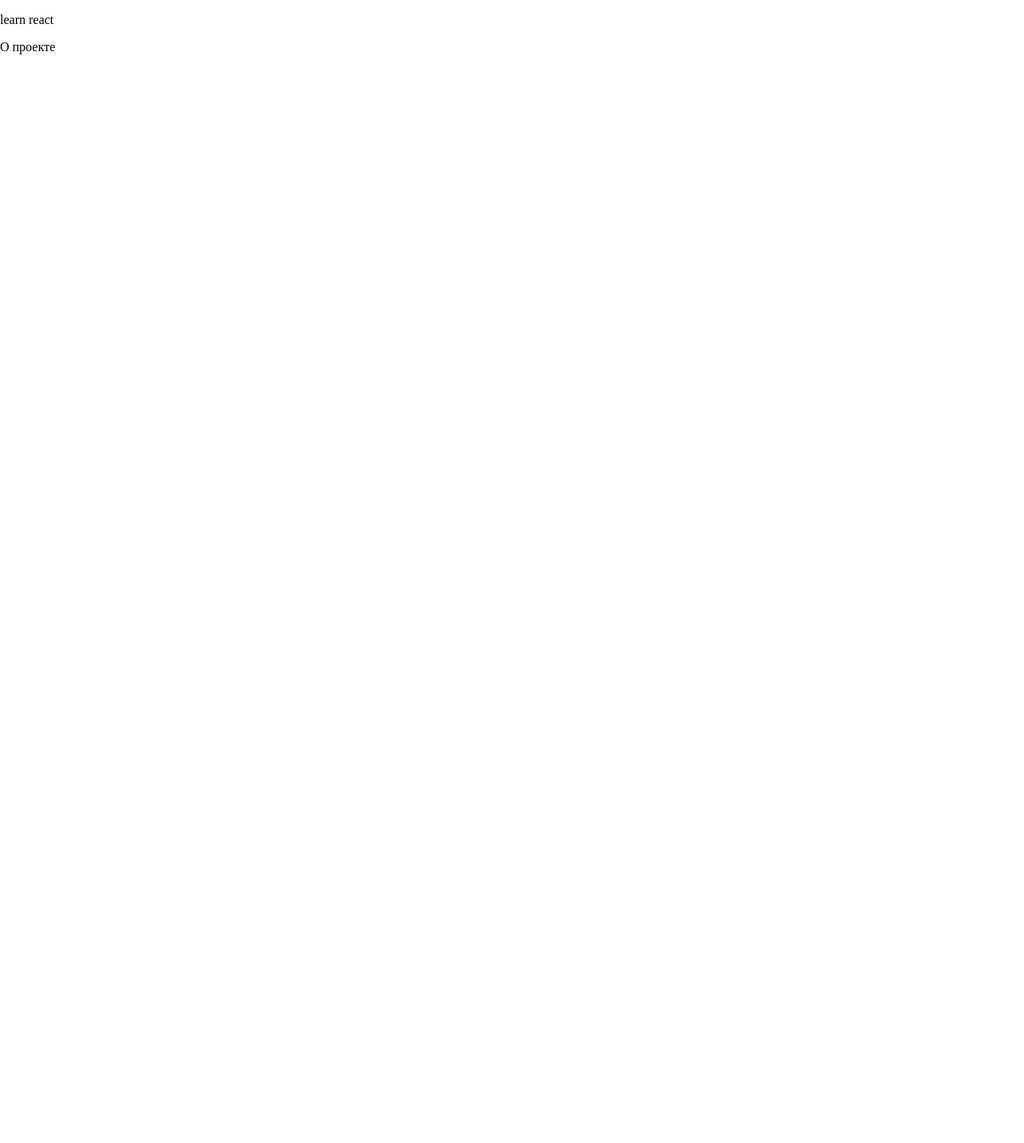
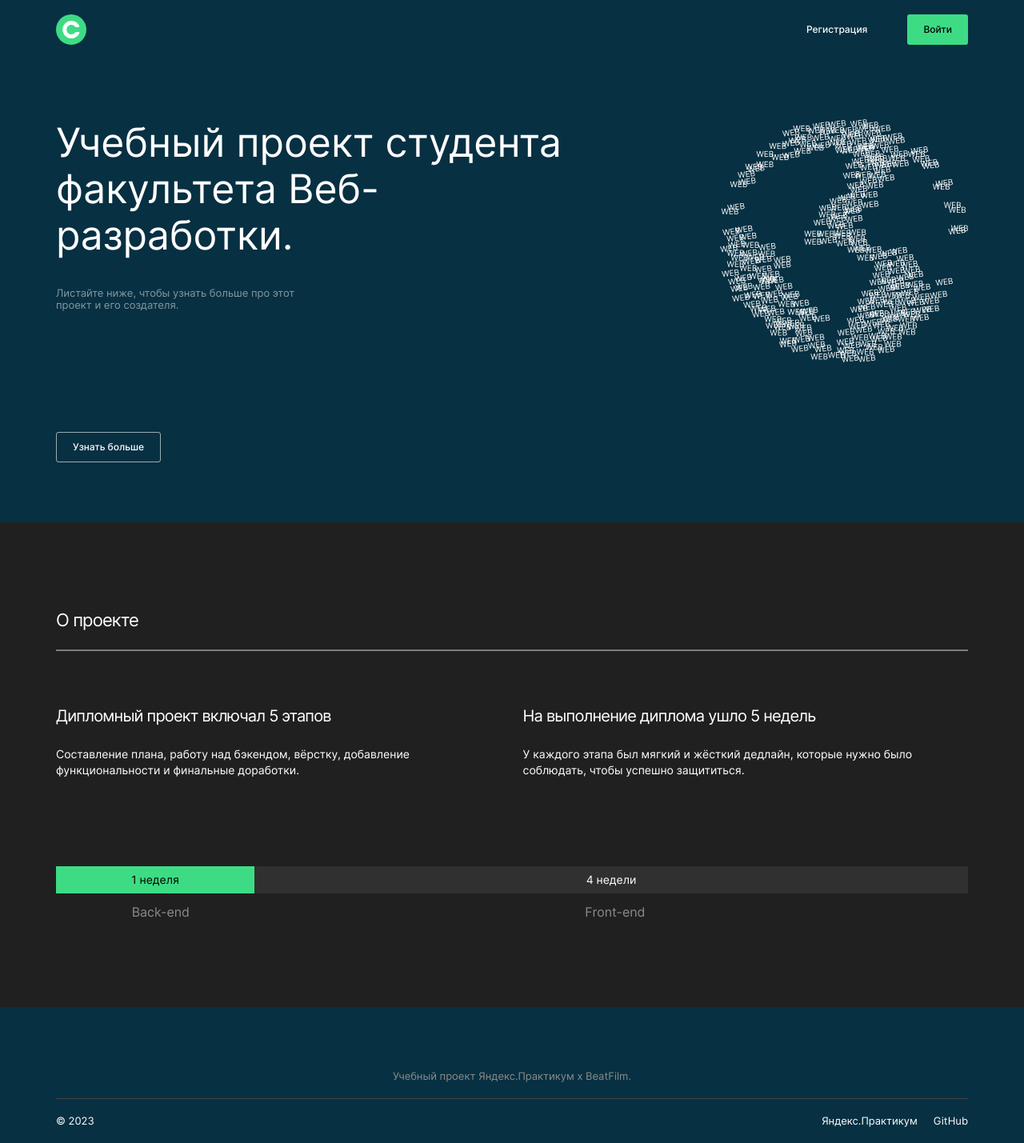
Before and after one commit to Kampel2012/movies-explorer-frontend, a React (Create React App) app: page / in a window 1280 px wide. Shown: the whole page at 80% size. Before the commit the page ends 800 px from the top, so only its background shows below. Built offline with nearby package versions, Linux system fonts and the light colour scheme.

Commit message:
верстка about me

```diff
--- a/public/index.html
+++ b/public/index.html
@@ -2,42 +2,15 @@
 <html lang="en">
   <head>
     <meta charset="utf-8" />
-    <link rel="icon" href="%PUBLIC_URL%/favicon.ico" />
     <meta name="viewport" content="width=device-width, initial-scale=1" />
     <meta name="theme-color" content="#000000" />
     <meta
       name="description"
-      content="Web site created using create-react-app"
-    />
-    <link rel="apple-touch-icon" href="%PUBLIC_URL%/logo192.png" />
-    <!--
-      manifest.json provides metadata used when your web app is installed on a
-      user's mobile device or desktop. See https://developers.google.com/web/fundamentals/web-app-manifest/
-    -->
-    <link rel="manifest" href="%PUBLIC_URL%/manifest.json" />
-    <!--
-      Notice the use of %PUBLIC_URL% in the tags above.
-      It will be replaced with the URL of the `public` folder during the build.
-      Only files inside the `public` folder can be referenced from the HTML.
-
-      Unlike "/favicon.ico" or "favicon.ico", "%PUBLIC_URL%/favicon.ico" will
-      work correctly both with client-side routing and a non-root public URL.
-      Learn how to configure a non-root public URL by running `npm run build`.
-    -->
+      content="Web site created using create-react-app" />
     <title>React App</title>
   </head>
   <body>
     <noscript>You need to enable JavaScript to run this app.</noscript>
     <div id="root"></div>
-    <!--
-      This HTML file is a template.
-      If you open it directly in the browser, you will see an empty page.
-
-      You can add webfonts, meta tags, or analytics to this file.
-      The build step will place the bundled scripts into the <body> tag.
-
-      To begin the development, run `npm start` or `yarn start`.
-      To create a production bundle, use `npm run build` or `yarn build`.
-    -->
   </body>
 </html>
--- a/src/components/App/App.css
+++ b/src/components/App/App.css
@@ -0,0 +1,8 @@
+.App {
+  margin: 0;
+  padding: 0;
+  background: #073042;
+  color: white;
+  font-family: 'Inter', sans-serif, Arial, Helvetica, sans-serif;
+  min-height: 100vh;
+}
--- a/src/components/App/App.js
+++ b/src/components/App/App.js
@@ -1,14 +1,17 @@
 import { useRoutes } from 'react-router';
 import './App.css';
 import routes from '../../routes';
+import Header from '../Header/Header';
+import Footer from '../Footer/Footer';
 
 function App() {
   const element = useRoutes(routes);
 
   return (
     <div className="App">
-      <p>learn react</p>
+      <Header />
       {element}
+      <Footer />
     </div>
   );
 }
--- /dev/null
+++ b/src/components/Footer/Footer.css
@@ -0,0 +1,32 @@
+.footer {
+  box-sizing: border-box;
+  margin: 0 auto;
+  padding: 0 70px;
+  font-size: 13px;
+  max-width: 1280px;
+}
+.footer__title {
+  color: #8b8b8b;
+  text-align: center;
+  margin: 0;
+  padding: 79px 0 20px 0;
+}
+.footer__container {
+  color: white;
+  display: flex;
+  justify-items: center;
+  justify-content: space-between;
+  border-top: 1px solid #424242;
+  padding: 20px 0;
+}
+.footer__year {
+  margin: 0;
+}
+.footer__nav {
+  display: flex;
+  gap: 20px;
+}
+.footer__nav_link {
+  color: white;
+  text-decoration: none;
+}
--- /dev/null
+++ b/src/components/Footer/Footer.jsx
@@ -0,0 +1,29 @@
+import { Link } from 'react-router-dom';
+import './Footer.css';
+
+function Footer() {
+  return (
+    <footer className="footer">
+      <p className="footer__title">
+        Учебный проект Яндекс.Практикум х BeatFilm.
+      </p>
+      <div className="footer__container">
+        <p className="footer__year">© 2023</p>
+        <nav className="footer__nav">
+          <Link
+            className="footer__nav_link"
+            to={'https://practicum.yandex.ru/'}>
+            Яндекс.Практикум
+          </Link>
+          <Link
+            className="footer__nav_link"
+            to={'https://github.com/Kampel2012'}>
+            GitHub
+          </Link>
+        </nav>
+      </div>
+    </footer>
+  );
+}
+
+export default Footer;
--- /dev/null
+++ b/src/components/Header/Header.css
@@ -0,0 +1,37 @@
+.header {
+  max-width: 1280px;
+  margin: 0 auto;
+  max-height: 74px;
+  display: flex;
+  justify-content: space-between;
+  box-sizing: border-box;
+  padding: 18px 70px;
+  background-color: inherit;
+}
+
+.header__logo {
+  max-height: 100%;
+}
+
+.header__container {
+  display: flex;
+  gap: 30px;
+}
+
+.header__btn {
+  font-size: 12px;
+  line-height: 16px;
+  background-color: inherit;
+  border: 0;
+  color: #ffffff;
+  padding: 8px 20px;
+  font-weight: 500;
+  cursor: pointer;
+}
+
+.btn_populary {
+  background-color: #3ddc84;
+  border-radius: 3px;
+  box-sizing: border-box;
+  color: black;
+}
--- /dev/null
+++ b/src/components/Header/Header.jsx
@@ -0,0 +1,25 @@
+import { useNavigate } from 'react-router-dom';
+import logo from './../../images/logo.svg';
+import './Header.css';
+
+function Header(props) {
+  const navigate = useNavigate();
+
+  return (
+    <header className="header">
+      <img src={logo} alt="Логотип" className="header__logo" />
+      <div className="header__container">
+        <button className="header__btn" onClick={() => navigate('/signup')}>
+          Регистрация
+        </button>
+        <button
+          className="header__btn btn_populary"
+          onClick={() => navigate('/signin')}>
+          Войти
+        </button>
+      </div>
+    </header>
+  );
+}
+
+export default Header;
--- /dev/null
+++ b/src/components/Main/AboutProject/AboutProject.css
@@ -0,0 +1,69 @@
+.about-project {
+  /*   max-width: 1280px; */
+  padding: 110px 0;
+  box-sizing: border-box;
+  background: #202020;
+}
+.about-project__wrapper {
+  max-width: 1280px;
+  margin: 0 auto;
+  padding: 0 70px;
+  box-sizing: border-box;
+}
+.about-project__title {
+  font-size: 22px;
+  letter-spacing: -0.88px;
+  max-width: 600px;
+  margin: 0;
+  padding: 0 0 23px 0;
+  font-weight: 400;
+}
+.about-project__container {
+  border-top: 2px solid rgba(218, 218, 218, 0.5);
+  display: flex;
+  gap: 40px;
+}
+.advance__title {
+  font-size: 20px;
+  letter-spacing: -0.8px;
+  font-weight: 400;
+  padding: 70px 0 26px 0;
+  margin: 0;
+}
+.advance__subtitle {
+  margin: 0;
+  font-size: 14px;
+  line-height: 20px;
+  margin-bottom: 110px;
+}
+.about-project__progress-bar {
+  display: flex;
+}
+.about-project__progress {
+  background-color: #303030;
+  text-align: center;
+  flex-grow: 5;
+  font-size: 14px;
+  padding: 9px 14px;
+  box-sizing: border-box;
+  position: relative;
+}
+.about-project__progress_active {
+  background-color: #3ddc84;
+  flex-grow: 1;
+  color: black;
+}
+.about-project__progress-bar-description {
+  display: flex;
+  box-sizing: border-box;
+  padding: 14px 0 0 14px;
+  gap: 10px;
+}
+.about-project__progress-description {
+  text-align: center;
+  flex-grow: 5;
+  color: #8b8b8b;
+}
+.about-project__progress-description_active {
+  flex-grow: 1;
+}
--- /dev/null
+++ b/src/components/Main/AboutProject/AboutProject.jsx
@@ -0,0 +1,45 @@
+import './AboutProject.css';
+
+function AboutProject(props) {
+  return (
+    <section className="about-project">
+      <div className="about-project__wrapper">
+        <h2 className="about-project__title">О проекте</h2>
+        <div className="about-project__container">
+          <div className="about-project__advance">
+            <p className="advance__title">Дипломный проект включал 5 этапов</p>
+            <p className="advance__subtitle">
+              Составление плана, работу над бэкендом, вёрстку, добавление
+              функциональности и финальные доработки.
+            </p>
+          </div>
+          <div className="about-project__advance">
+            <p className="advance__title">
+              На выполнение диплома ушло 5 недель
+            </p>
+            <p className="advance__subtitle">
+              У каждого этапа был мягкий и жёсткий дедлайн, которые нужно было
+              соблюдать, чтобы успешно защититься.
+            </p>
+          </div>
+        </div>
+        <div>
+          <div className="about-project__progress-bar">
+            <div className="about-project__progress about-project__progress_active">
+              1 неделя
+            </div>
+            <div className="about-project__progress">4 недели</div>
+          </div>
+          <div className="about-project__progress-bar-description">
+            <div className="about-project__progress-description about-project__progress-description_active">
+              Back-end
+            </div>
+            <div className="about-project__progress-description">Front-end</div>
+          </div>
+        </div>
+      </div>
+    </section>
+  );
+}
+
+export default AboutProject;
--- a/src/components/Main/Main.jsx
+++ b/src/components/Main/Main.jsx
@@ -1,5 +1,13 @@
+import AboutProject from './AboutProject/AboutProject';
+import Promo from './Promo/Promo';
+
 function Main(props) {
-  return <div>О проекте</div>;
+  return (
+    <>
+      <Promo />
+      <AboutProject />
+    </>
+  );
 }
 
 export default Main;
--- /dev/null
+++ b/src/components/Main/Promo/Promo.css
@@ -0,0 +1,40 @@
+.promo {
+  max-width: 1280px;
+  margin: 0 auto;
+  box-sizing: border-box;
+  padding: 0 70px 75px 70px;
+}
+.promo__container {
+  box-sizing: border-box;
+  display: flex;
+  justify-content: space-between;
+  flex-wrap: wrap;
+  padding-top: 75px;
+  padding-bottom: 84px;
+}
+.promo__title {
+  margin: 0;
+  max-width: 640px;
+  font-size: 50px;
+  line-height: 58px;
+  padding: 0;
+  font-weight: 400;
+}
+.promo__subtitle {
+  margin-top: 36px;
+  padding: 0;
+  font-size: 13px;
+  opacity: 0.5;
+  max-width: 310px;
+}
+.promo__btn {
+  box-sizing: border-box;
+  border: 1px solid rgba(255, 255, 255, 0.6);
+  background-color: inherit;
+  font-size: 12px;
+  font-weight: 500;
+  line-height: 16px;
+  color: white;
+  border-radius: 3px;
+  padding: 10px 20px;
+}
--- /dev/null
+++ b/src/components/Main/Promo/Promo.jsx
@@ -0,0 +1,27 @@
+import './Promo.css';
+import promoLogo from './../../../images/text__COLOR_landing-logo.png';
+
+function Promo(props) {
+  return (
+    <section className="promo">
+      <div className="promo__container">
+        <div className="promo__wrapper">
+          <h1 className="promo__title">
+            Учебный проект студента факультета Веб-разработки.
+          </h1>
+          <p className="promo__subtitle">
+            Листайте ниже, чтобы узнать больше про этот проект и его создателя.
+          </p>
+        </div>
+        <div className="promo__wrapper">
+          <img src={promoLogo} alt="Промо-лого" />
+        </div>
+      </div>
+      <button type="button" className="promo__btn">
+        Узнать больше
+      </button>
+    </section>
+  );
+}
+
+export default Promo;
```
Also changed, not shown: src/images/logo.svg (added), src/images/text__COLOR_landing-logo.png (added).
